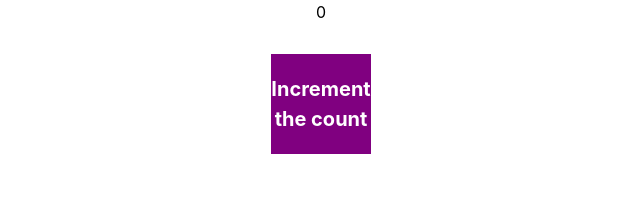
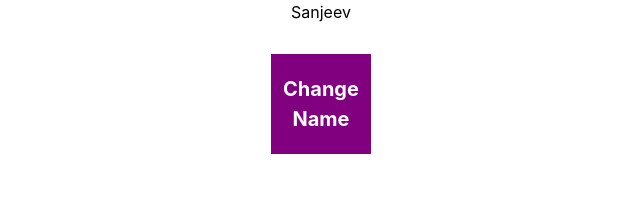
Before and after one commit to Sanjeev94/interview, a React (Create React App) app: page / in a window 1280 px wide. Shown: the top 204 px of the page, without its empty margins (319-959 px from the left). Built offline with nearby package versions, Linux system fonts and the light colour scheme.

Commit message:
props parent to child

```diff
--- a/src/App.js
+++ b/src/App.js
@@ -29,6 +29,7 @@ import TwoFactor from './components/Two-factor-code-input/index.jsx';
 
 import MapFilter from './components/MapFilter/index.jsx';
 import StateManager from './components/state-manager/index.jsx';
+import PropsinReact from './components/props/index.jsx';
 
 function App() {
   return (
@@ -105,7 +106,10 @@ function App() {
       {/* <MapFilter/> */}
 
       {/* state */}
-      <StateManager />
+      {/* <StateManager /> */}
+
+      {/* Props in react */}
+      <PropsinReact />
 
 
 
--- /dev/null
+++ b/src/components/props/child.jsx
@@ -0,0 +1,12 @@
+import React from 'react'
+
+const Child = ({name, changeName}) => {
+  return (
+    <div>
+        <h1>{name}</h1>
+        <button onClick={changeName}>Change Name</button>
+    </div>
+  )
+}
+
+export default Child
--- /dev/null
+++ b/src/components/props/index.jsx
@@ -0,0 +1,17 @@
+import React, { useState } from 'react'
+import Child from './child.jsx'
+
+const PropsinReact = () => {
+    const [name, setName] = useState("Sanjeev");
+    const changeName = () => {
+        setName("Dubey");
+    }
+  return (
+    <div>
+        <Child name={name} changeName={changeName} />
+        {/* <button onClick={()=> setName("Dubey")}>Change Name</button> */}
+    </div>
+  )
+}
+
+export default PropsinReact
```
